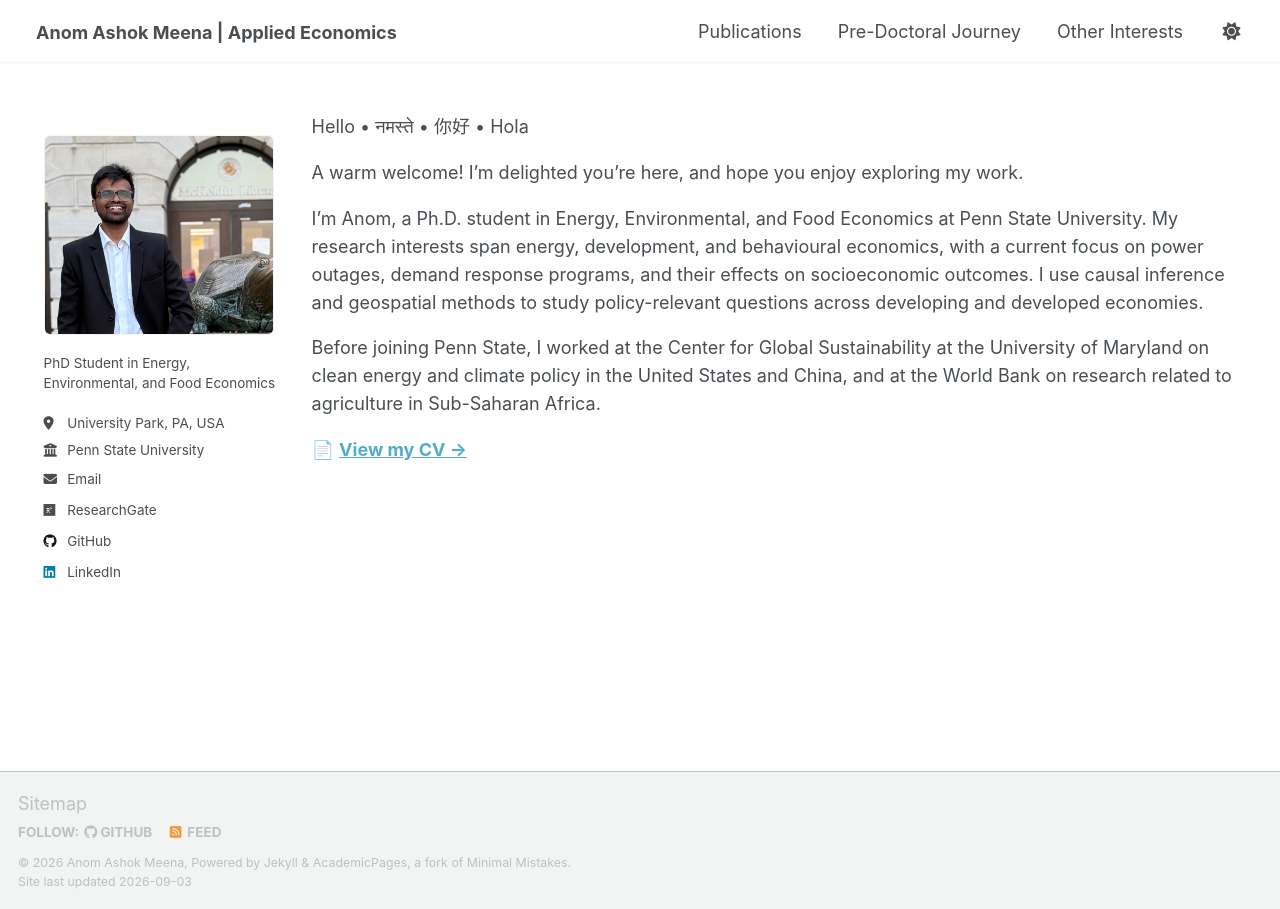
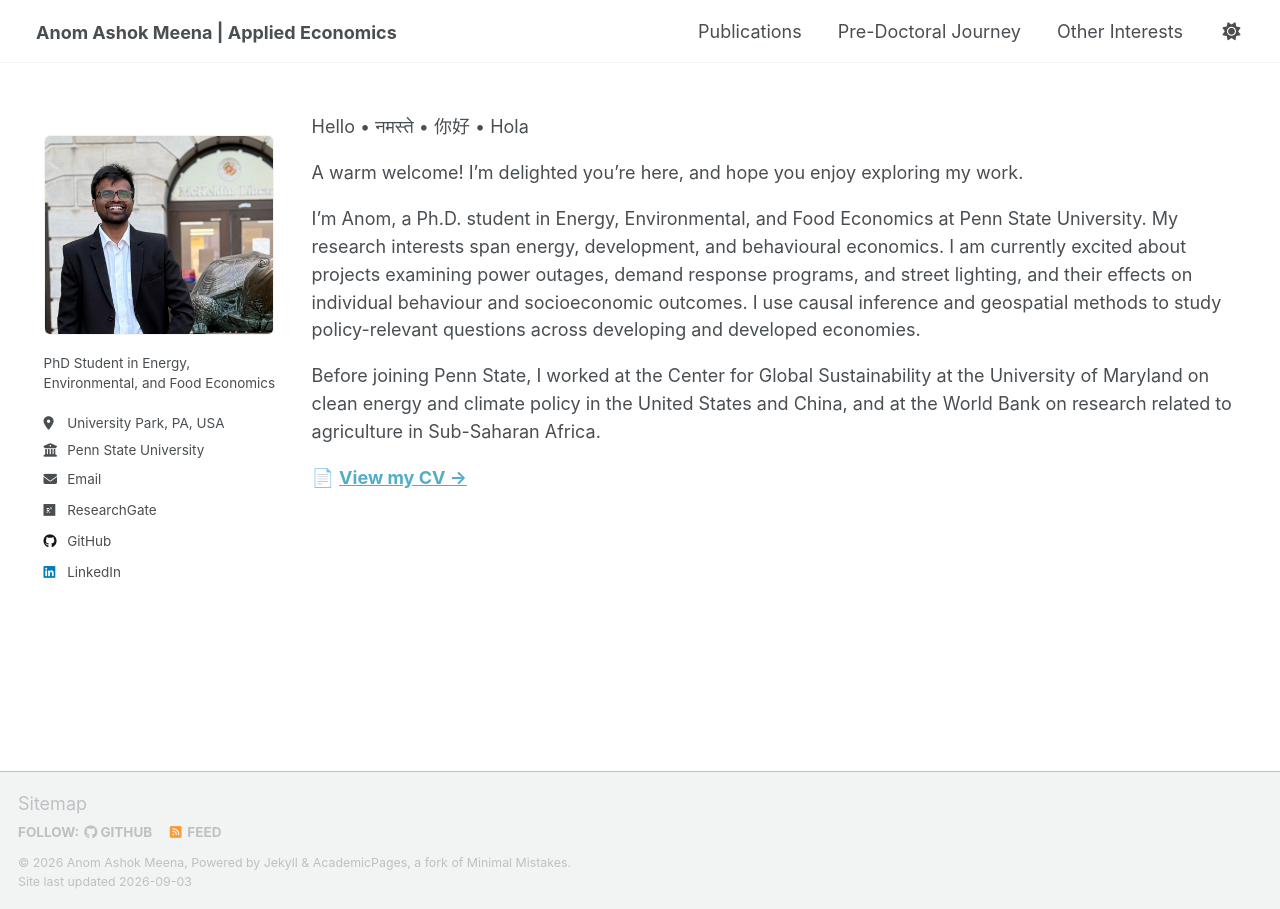
Before and after one commit to anomdule/anomdule.github.io, a Jekyll site: the page built from _pages/about.md, in a window 1280 px wide. Built offline with Jekyll 4.4.1, drawn with Linux system fonts in a browser that asks for light colours; a script that is not in the unit is left out.

Commit message:
Update about.md

```diff
--- a/_pages/about.md
+++ b/_pages/about.md
@@ -11,7 +11,7 @@ Hello • नमस्ते • 你好 • Hola
 
 A warm welcome! I'm delighted you're here, and hope you enjoy exploring my work.
 
-I'm Anom, a Ph.D. student in Energy, Environmental, and Food Economics at Penn State University. My research interests span energy, development, and behavioural economics, with a current focus on power outages, demand response programs, and their effects on socioeconomic outcomes. I use causal inference and geospatial methods to study policy-relevant questions across developing and developed economies.
+I'm Anom, a Ph.D. student in Energy, Environmental, and Food Economics at Penn State University. My research interests span energy, development, and behavioural economics. I am currently excited about projects examining power outages, demand response programs, and street lighting, and their effects on individual behaviour and socioeconomic outcomes. I use causal inference and geospatial methods to study policy-relevant questions across developing and developed economies.
 
 Before joining Penn State, I worked at the Center for Global Sustainability at the University of Maryland on clean energy and climate policy in the United States and China, and at the World Bank on research related to agriculture in Sub-Saharan Africa.
 
```
